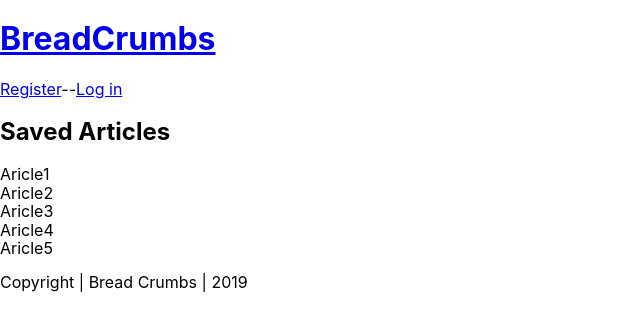
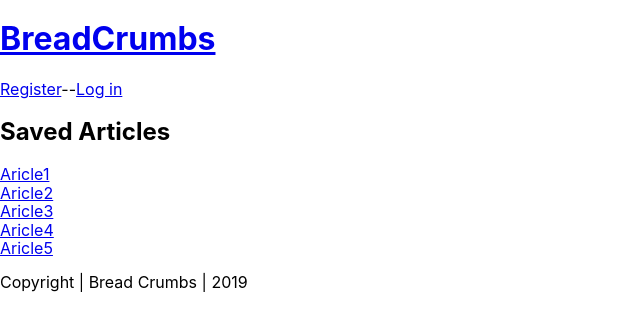
Before and after one commit to thinkful-ei-gecko/BreadCrumbs-Client, a React (Create React App) app: page /savedarticles in a window 1280 px wide. Shown: the top 330 px of the page, without its empty margins (0-640 px from the left). Built offline with nearby package versions, Linux system fonts and the light colour scheme.

Commit message:
added userpage and savedArticles component

```diff
--- a/src/components/App/App.js
+++ b/src/components/App/App.js
@@ -7,7 +7,7 @@ import LoginPage from '../../routes/LoginPage/LoginPage';
 import RegistrationPage from '../../routes/RegistrationPage/RegistrationPage';
 import PublicRoute from '../../routes/PublicRoute/PublicRoute';
 import UserPage from '../UserPage/UserPage';
-import Savedarticles from '../SavedArticles/SavedArticles'
+import SavedArticles from '../SavedArticles/SavedArticles'
 import NotFoundPage from '../../routes/NotFoundPage/NotFoundPage';
 
 export default class App extends Component {
@@ -24,7 +24,7 @@ export default class App extends Component {
             <PublicRoute path={'/login'} component={LoginPage}/>
             <PublicRoute path={'/register'} component={RegistrationPage}/>
             <Route path={'/userpage'} component={UserPage}></Route>
-            <Route path={'/savedarticles'} component={Savedarticles}></Route>
+            <Route path={'/savedarticles'} component={SavedArticles}></Route>
             <Route component={NotFoundPage} />
           </Switch>
         <footer>
--- a/src/components/SavedArticles/SavedArticles.js
+++ b/src/components/SavedArticles/SavedArticles.js
@@ -1,17 +1,20 @@
 import React, { Component } from 'react'
+import { Link } from "react-router-dom";
 
-
-export default class UserPage extends Component {
+export default class SavedArticles extends Component {
   render() {
     return (
       <div>
         <h2>Saved Articles</h2>
-        <div>Aricle1</div>
-        <div>Aricle2</div>
-        <div>Aricle3</div>
-        <div>Aricle4</div>
-        <div>Aricle5</div>
-
+        <Link to='/user/articleid'>Aricle1</Link>
+        <br></br>
+        <Link to='/user/articleid'>Aricle2</Link>
+        <br></br>
+        <Link to='/user/articleid'>Aricle3</Link>
+        <br></br>
+        <Link to='/user/articleid'>Aricle4</Link>
+        <br></br>
+        <Link to='/user/articleid'>Aricle5</Link>
       </div>
     )
   }
```
